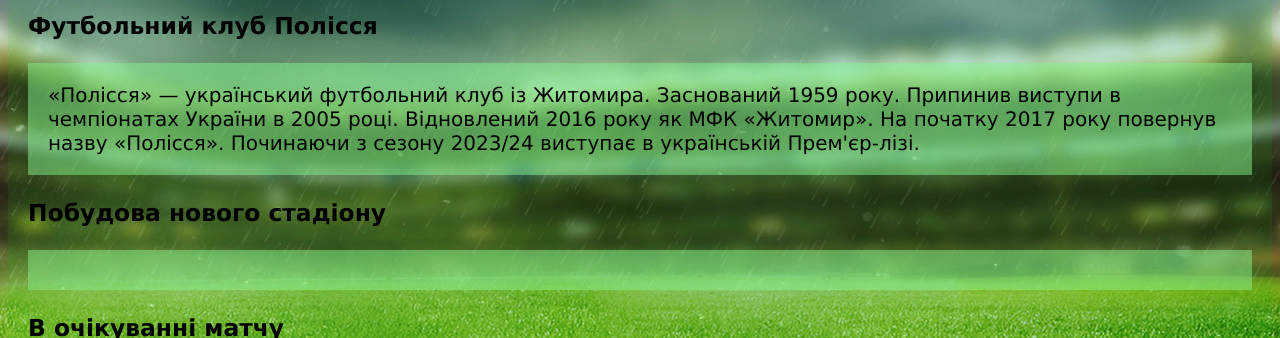
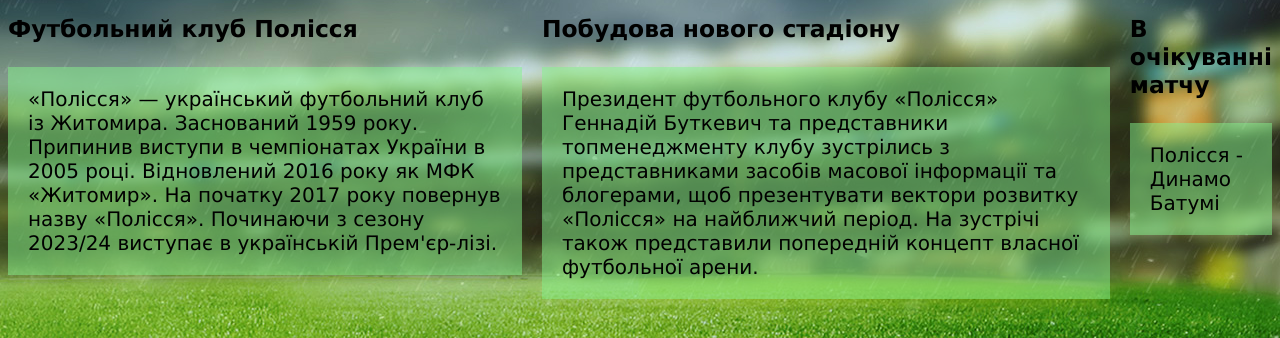
Before and after one commit to fnwfiqwfipqwpf/fc_polissya, a plain HTML site: page index.html in a window 1280 px wide. Shown: the part 317-655 px from the top of the page. Drawn offline with Linux system fonts and the light colour scheme.

Commit message:
Оновлено структуру сайту

```diff
--- a/index.html
+++ b/index.html
@@ -14,6 +14,7 @@
     <main>
       <section id="highlights">
         <h2>Основна інформація</h2>
+        <div class="highlights-content">
         <article>
           <h3>Футбольний клуб Полісся</h3>
           <p>
@@ -26,12 +27,15 @@
         </article>
         <article>
             <h3>Побудова нового стадіону</h3>
-            <p></p>
+            <p>Президент футбольного клубу «Полісся» Геннадій Буткевич та представники топменеджменту клубу зустрілись з представниками засобів масової інформації та блогерами, щоб презентувати вектори розвитку «Полісся» на найближчий період.
+              На зустрічі також представили попередній концепт власної футбольної арени.
+            </p>
         </article>
         <article>
             <h3>В очікуванні матчу</h3>
-            <p></p>
+            <p>Полісся - Динамо Батумі</p>
         </article>
+        </div>
       </section>
       <section id="news">
         <h2>Новини</h2>
--- a/style.css
+++ b/style.css
@@ -1,13 +1,21 @@
 body {
-  background: #326717 url("img/bg.jpg") 50% 0;
+  background: #326717 url("img/bg.jpg") 100% 0;
   font-family: Verdana, Tahoma;
   font-size: 20px;
   color: #000;
 }
 #highlights {
-  background: rgba(0,200,0,0.1);
-  padding: 20px;
-  margin: 20px 0;
+  display:flex;
+  flex-direction: column;
+  gap: 20px;
+}
+.highlights-content{
+  display:flex;
+  flex-direction: row;
+  gap: 20px;
+}
+#highlights-content article {
+  width: 300px;
 }
 
 h1 {
```
